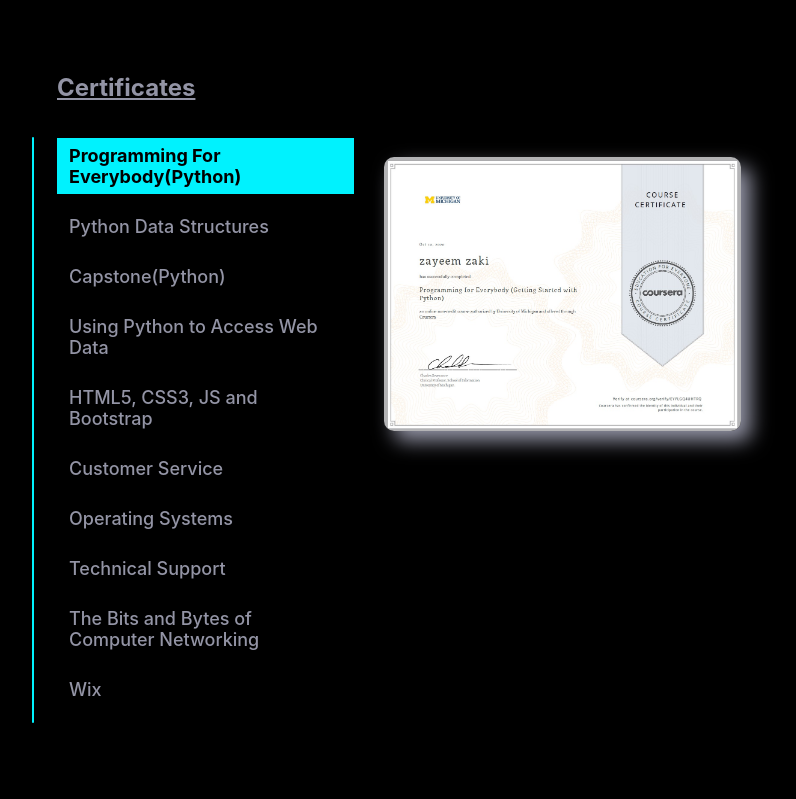
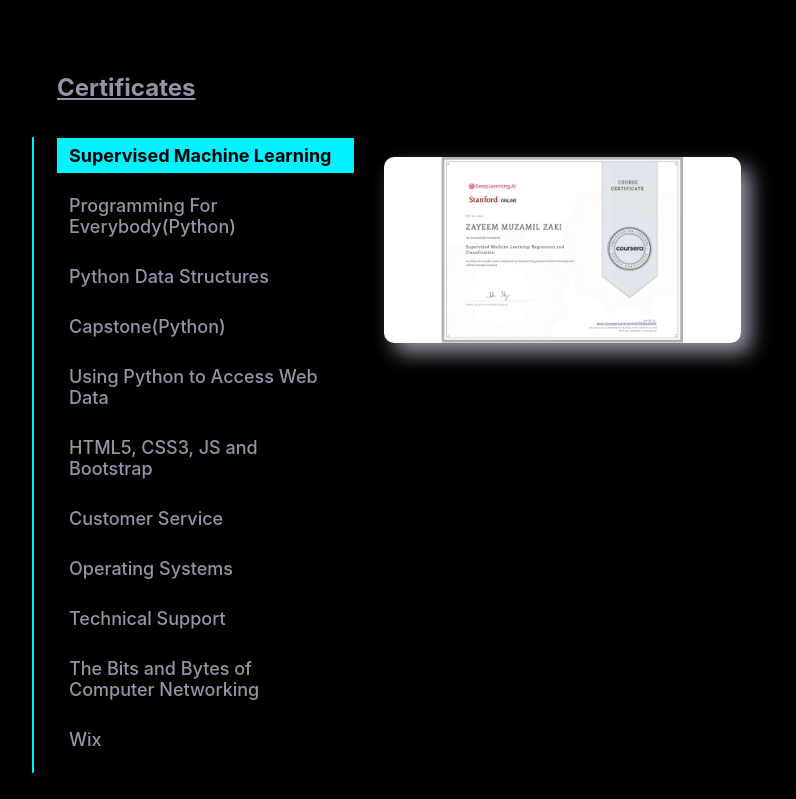
Before and after one commit to zayeemZaki/my-portfolio, a React (Create React App) app: page / in a window 1280 px wide. Shown: the part 5920-6719 px from the top of the page, without its empty margins (271-1067 px from the left). Built offline with nearby package versions, Linux system fonts and the light colour scheme.

Commit message:
added ML certificates

```diff
--- a/src/container/Certificates/Certificates.jsx
+++ b/src/container/Certificates/Certificates.jsx
@@ -9,11 +9,16 @@
 import Certificate8 from '../../constants/Certificates/Certificate8.jpg';
 import Certificate9 from '../../constants/Certificates/Certificate9.jpg';
 import Certificate10 from '../../constants/Certificates/Certificate10.jpg';
-
+import ML from '../../constants/Certificates/ML.jpeg';
 
 import './Certificates.css';
 
 const certificatesData = [
+  {
+    title: 'Supervised Machine Learning',
+    imageURL: ML,
+    websiteURL: ML,
+  },
   {
     title: 'Programming For Everybody(Python)',
     imageURL: Certificate1,
```
Also changed, not shown: src/constants/Certificates/ML.jpeg (added).
